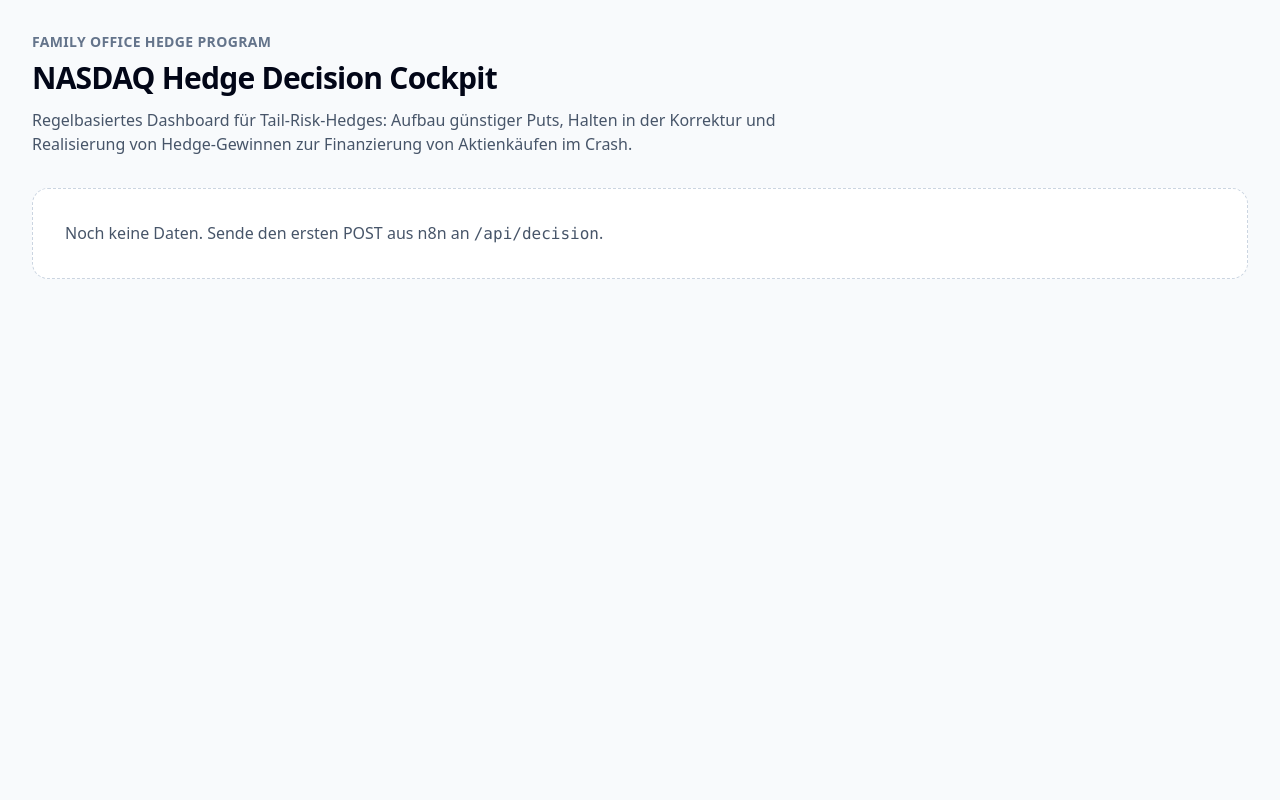
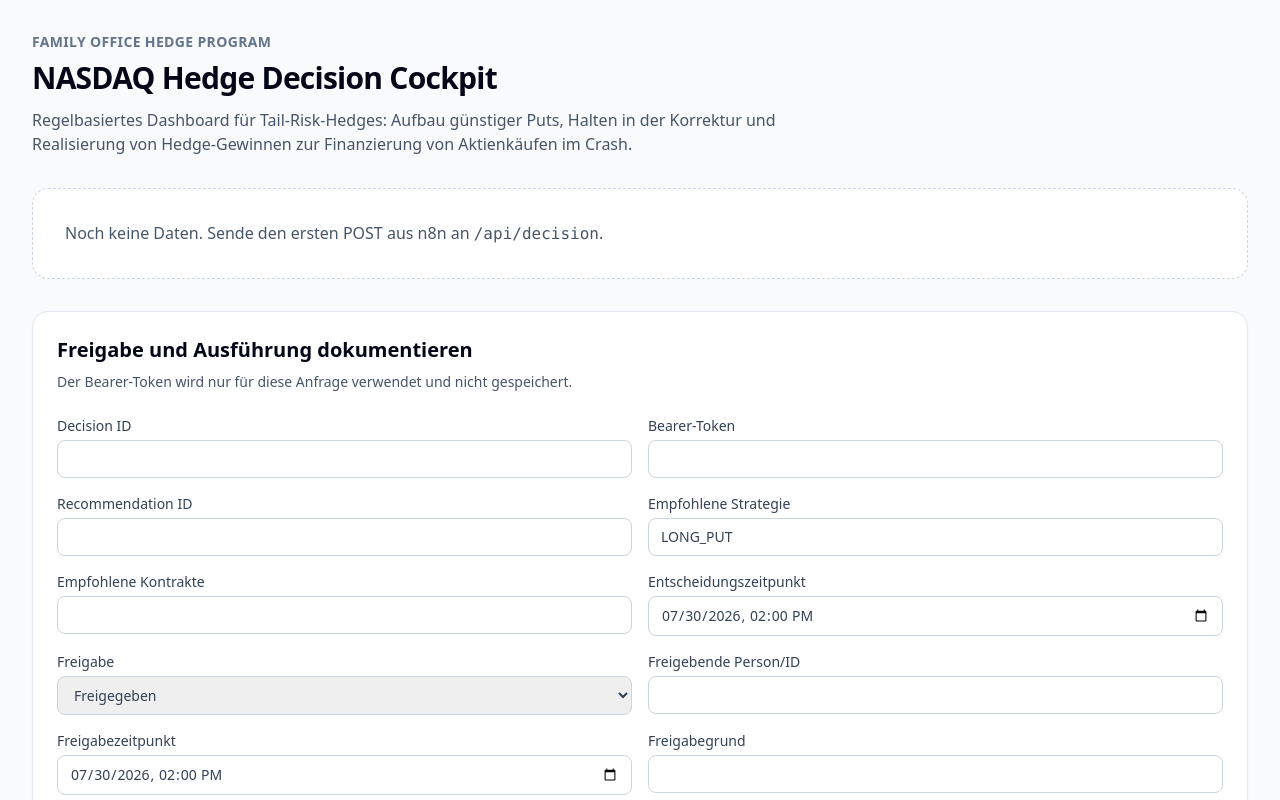
Before and after one commit to GithubLarsKomo/hedge-decision-cockpit, a Next.js app: page / in a window 1280 px wide. Shown: the top 800 px of the page. Built offline with nearby package versions, Linux system fonts and the light colour scheme; no server answers; the database is empty.

Commit message:
Expose execution audit form in dashboard

```diff
--- a/components/Dashboard.tsx
+++ b/components/Dashboard.tsx
@@ -1,6 +1,7 @@
 'use client';
 
 import DecisionCard from './DecisionCard';
+import ExecutionAuditForm from './ExecutionAuditForm';
 import HistoryChart from './HistoryChart';
 import HistoryTable from './HistoryTable';
 
@@ -40,6 +41,8 @@ export default function Dashboard({ decisions }: { decisions: DecisionRow[] }) {
         </div>
       )}
 
+      <ExecutionAuditForm defaultDecisionId={latest?.id} />
+
       {decisions.length > 0 && (
         <section className="mt-8 grid gap-6">
           <HistoryChart decisions={chronological} />
```
